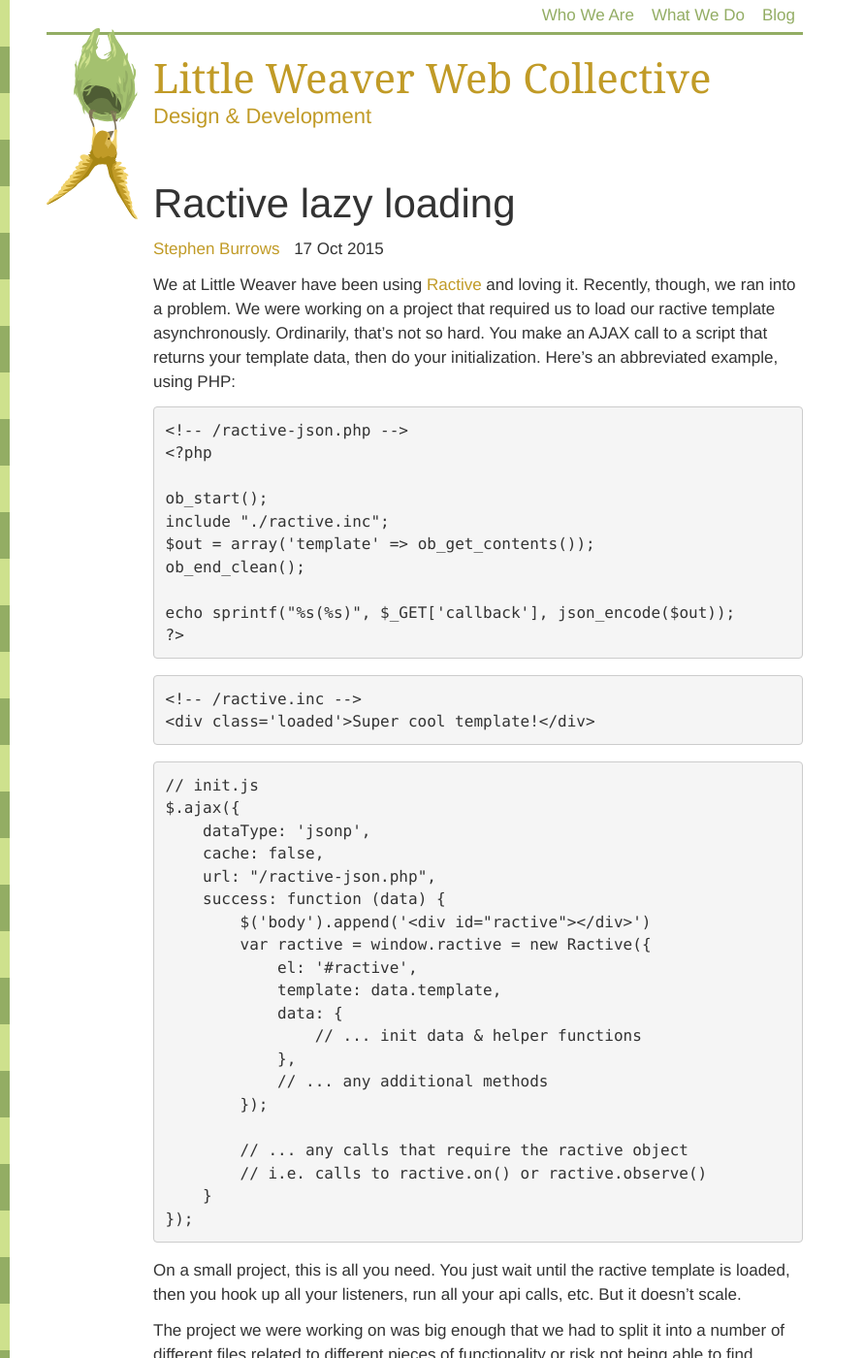
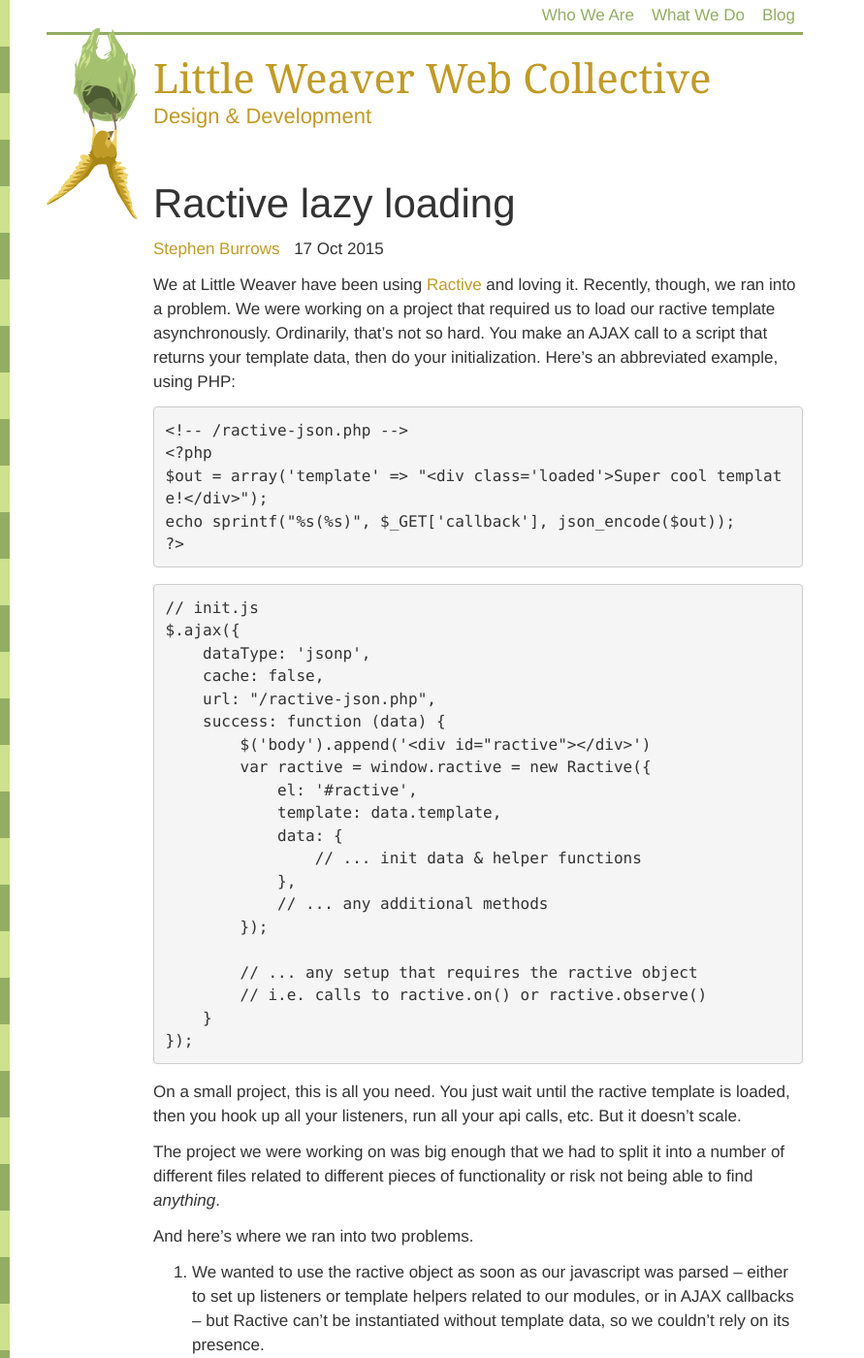
Before and after one commit to littleweaver/littleweaverweb.com, a Jekyll site: the page built from blog/_posts/2015-10-17-ractive-lazy-loading.markdown, in a window 1280 px wide and 1400 px high. Shown: the whole window at 97% size, without its empty margins (0-891 px from the left). Built offline with Jekyll 4.4.1, drawn with Linux system fonts in a browser that asks for light colours.

Commit message:
Consolidated php snippet at beginning.

```diff
--- a/blog/_posts/2015-10-17-ractive-lazy-loading.markdown
+++ b/blog/_posts/2015-10-17-ractive-lazy-loading.markdown
@@ -10,19 +10,9 @@
 {% highlight php %}
 <!-- /ractive-json.php -->
 <?php
-
-ob_start();
-include "./ractive.inc";
-$out = array('template' => ob_get_contents());
-ob_end_clean();
-
+$out = array('template' => "<div {{#if loaded}}class='loaded'{{/if}}>Super cool template!</div>");
 echo sprintf("%s(%s)", $_GET['callback'], json_encode($out));
 ?>
-{% endhighlight %}
-
-{% highlight html+handlebars %}
-<!-- /ractive.inc -->
-<div {{#if loaded}}class='loaded'{{/if}}>Super cool template!</div>
 {% endhighlight %}
 
 {% highlight js %}
@@ -42,7 +32,7 @@
             // ... any additional methods
         });
 
-        // ... any calls that require the ractive object
+        // ... any setup that requires the ractive object
         // i.e. calls to ractive.on() or ractive.observe()
     }
 });
```
